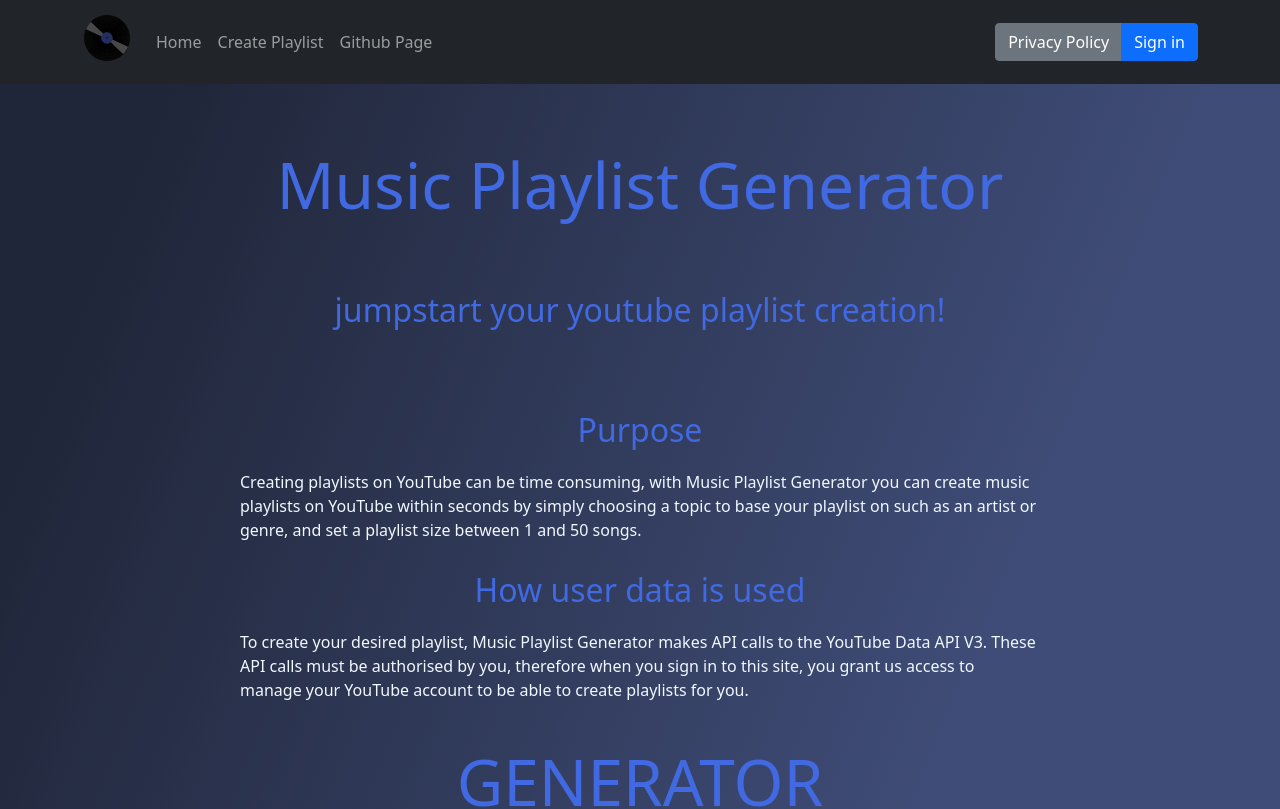
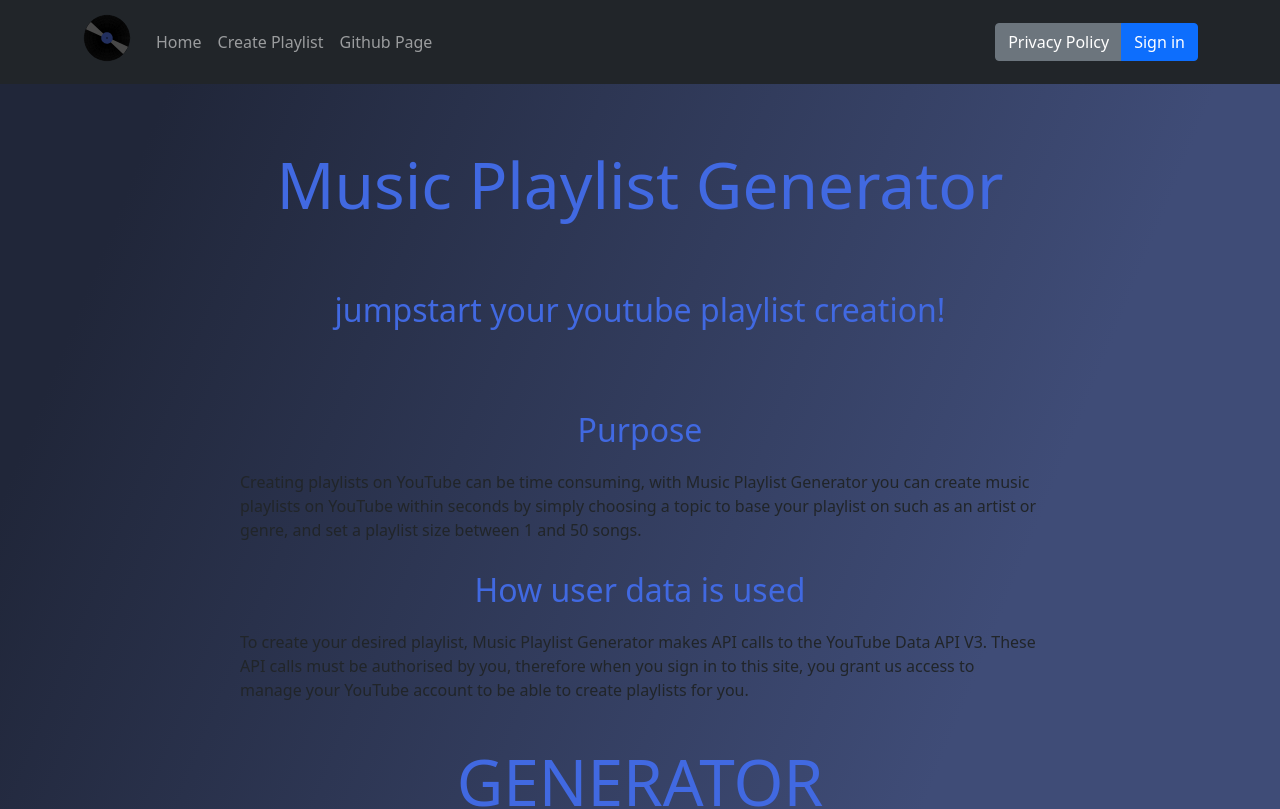
Before and after one commit to P0u4a/Playlist-Generator, a Next.js app: page / in a window 1280 px wide. Shown: the top 809 px of the page. Built offline with nearby package versions, Linux system fonts and the light colour scheme; no server answers.

Commit message:
Update Landing page

```diff
--- a/components/landing-page.js
+++ b/components/landing-page.js
@@ -5,7 +5,7 @@ export default function LandingPage() {
     <div className={styles.grid}>
 
       <h1 className={styles.headings}>Purpose</h1>
-      <p style={{ color: '#f0f8ff' }}>
+      <p className={styles.paragraph}>
         Creating playlists on YouTube can be time consuming, with Music Playlist Generator
         you can create music playlists on YouTube within seconds by simply choosing a topic
         to base your playlist on such as an artist or genre, and set a playlist size between
@@ -13,7 +13,7 @@ export default function LandingPage() {
       </p>
 
       <h1 className={styles.headings}>How user data is used</h1>
-      <p style={{ color: '#f0f8ff' }}>
+      <p className={styles.paragraph}>
         To create your desired playlist, Music Playlist Generator makes API calls to the
         YouTube Data API V3. These API calls must be authorised by you, therefore when you sign in
         to this site, you grant us access to manage your YouTube account to be able to create
```
